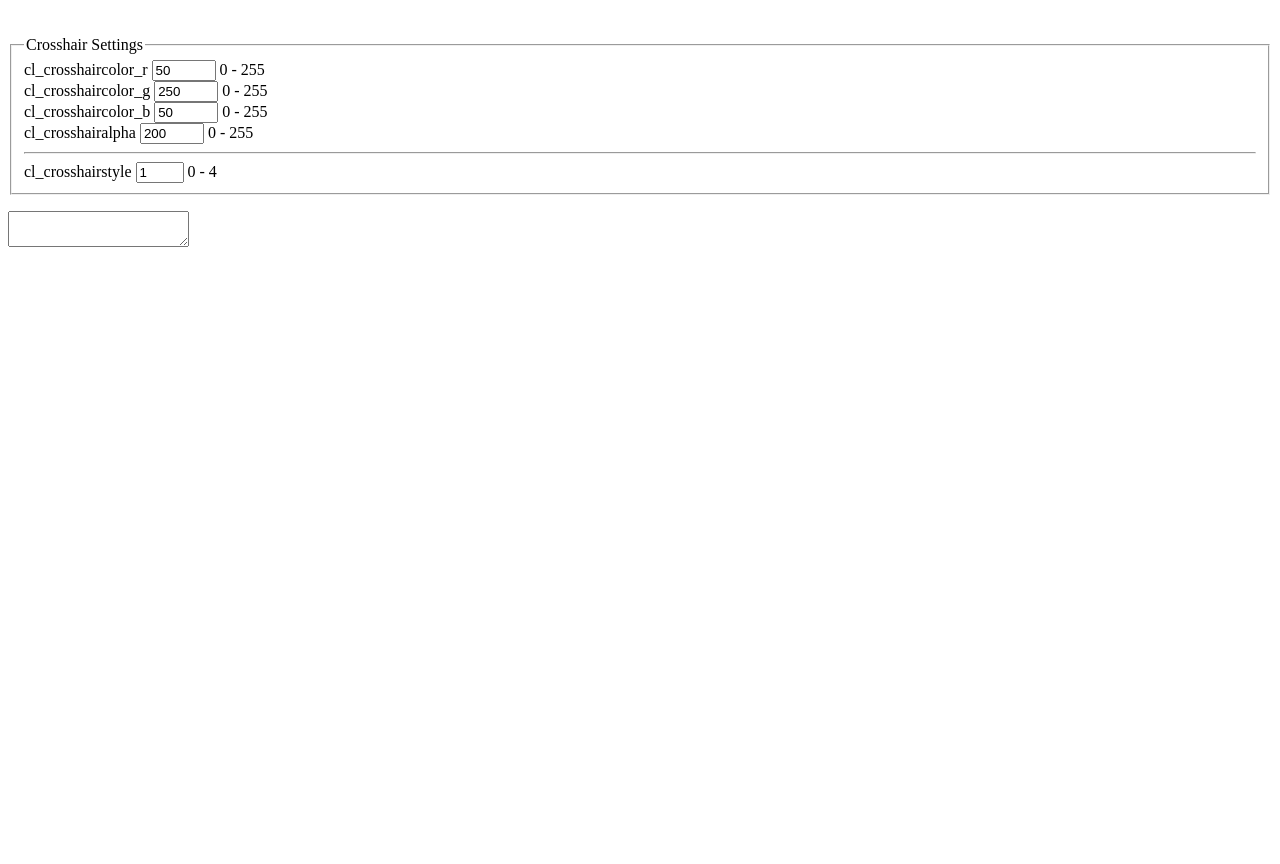
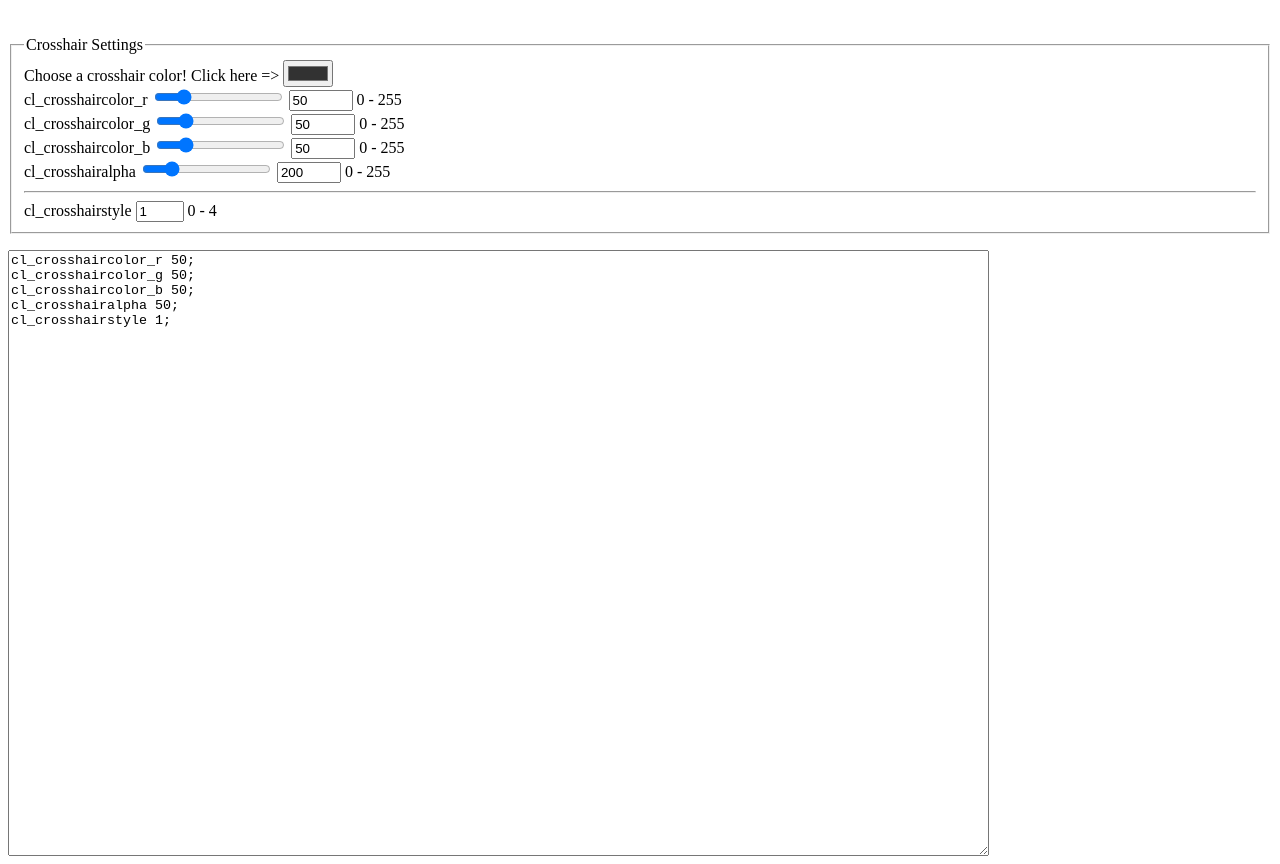
Before and after one commit to g3nj0/csgo_autoexec_creator, a plain HTML site: page index.html in a window 1280 px wide. Shown: the part 48-912 px from the top of the page. Before the commit the page ends 800 px from the top, so only its background shows below. Drawn offline with Linux system fonts and the light colour scheme.

Commit message:
colorpicker
added colorpicker
- updates the rgb values for xhair sliders and text boxes

```diff
--- a/index.html
+++ b/index.html
@@ -2,47 +2,95 @@
 <body>
     <h1>CS:GO autoexec creator</h1><br />
 
-    <form name="crosshair" method="post">
-        <fieldset>
+    <form id="crosshairform" method="post">
+        <fieldset id="crosshairfieldset">
             <legend>Crosshair Settings</legend>
-            cl_crosshaircolor_r <input type="number"
-                                       name="crosshaircolorr"
+            <label for="xhair_colorpicker">Choose a crosshair color! Click here =></label>
+            <input type="color"
+                   name="crosshair"
+                   id="xhair_colorpicker"
+                   value="#323232"/><br />
+
+            <label for="crosshaircolorr" >cl_crosshaircolor_r</label>
+                <input type="range"
+                       name="crosshair"
+                       id="crosshaircolorr_slider"
+                       value="50"
+                       min="0"
+                       max="255"
+                       oninput="this.form.crosshaircolorr.value=this.value"/>
+                <input type="number"
+                       name="crosshair"
                        id="crosshaircolorr"
                        value="50"
                        min="0"
                        max="255"
-                                       maxlength="3" /> 0 - 255 <br />
-            cl_crosshaircolor_g <input type="number"
-                                       name="crosshaircolorg"
-                                       id="crosshaircolorg"
-                                       value="250"
+                       maxlength="3"
+                       oninput="this.form.crosshaircolorr_slider.value=this.value"/> 0 - 255 <br />
+
+            <label for="crosshaircolorg">cl_crosshaircolor_g</label>
+                <input type="range"
+                       name="crosshair"
+                       id="crosshaircolorg_slider"
+                       value="50"
                        min="0"
                        max="255"
-                                       maxlength="3" /> 0 - 255 <br />
-            cl_crosshaircolor_b <input type="number"
-                                       name="crosshaircolorb"
+                       oninput="this.form.crosshaircolorg.value=this.value" />
+                <input type="number"
+                       name="crosshair"
+                       id="crosshaircolorg"
+                       value="50"
+                       min="0"
+                       max="255"
+                       maxlength="3"
+                       oninput="this.form.crosshaircolorg_slider.value=this.value"/> 0 - 255 <br />
+
+            <label for="crosshaircolorb">cl_crosshaircolor_b</label>
+                <input type="range"
+                       name="crosshair"
+                       id="crosshaircolorb_slider"
+                       value="50"
+                       min="0"
+                       max="255"
+                       oninput="this.form.crosshaircolorb.value=this.value" />
+                <input type="number"
+                       name="crosshair"
                        id="crosshaircolorb"
                        value="50"
                        min="0"
                        max="255"
-                                       maxlength="3"  /> 0 - 255 <br />
-            cl_crosshairalpha   <input type="number"
-                                       name="crosshairalpha"
+                       maxlength="3"
+                       oninput="this.form.crosshaircolorb_slider.value=this.value" /> 0 - 255 <br />
+
+            <label for="crosshairalpha">cl_crosshairalpha</label>
+                <input type="range"
+                       name="crosshair"
+                       id="crosshairalpha_slider"
+                       value="50"
+                       min="0"
+                       max="255"
+                       oninput="this.form.crosshairalpha.value=this.value" />
+                <input type="number"
+                       name="crosshair"
                        id="crosshairalpha"
                        value="200"
                        min="0"
                        max="255"
-                                       maxlength="3" /> 0 - 255 <br />
+                       maxlength="3"
+                       oninput="this.form.crosshairalpha_slider.value=this.value" /> 0 - 255 <br />
             <hr />
-            cl_crosshairstyle   <input type="number"
-                                       name="crosshairstyle"
+            <label for="crosshairstyle">cl_crosshairstyle</label>
+                <input type="number"
+                       name="crosshair"
+                       id="crosshairstyle"
                        value="1"
                        min="0"
                        max="4"
                        maxlength="1" /> 0 - 4 <br />
+
         </fieldset>
     </form>
-    <textarea name="cfgtextarea"></textarea>
+    <textarea name="cfgtextarea" id="cfgtextarea" rows="40" cols="120"></textarea>
 
     <script src="jquery-2.1.1.js"></script>
     <script src="jquerynumeric.js"></script>
--- a/printcfg.js
+++ b/printcfg.js
@@ -3,17 +3,30 @@
 //    Created: 5/16/2014
 //=================================================================
 var printEvent;
-var updateDelay = 1000; // delay for which to update cfg text in milliseconds
+var updateDelay = 500; // delay for which to update cfg text in milliseconds
 
 test = function () {
     alert("meow");
 }
 
+writeCfgFile = function () {
+    var cfgTextArea = $("#cfgtextarea");
+    cfgTextArea.val(""); // clear text area
+
+    //var crosshairInputs = document.getElementsByName("crosshair");
+    $('label[for*=crosshair]').each(function (index) {
+        cfgTextArea.val(cfgTextArea.val() + $(this).text() + " " + $(this).next().val() + ";\r");
+    });
+    //cfgTextArea.val(cfgTextArea.val() + $('input[type=color]').val());
+}
+
+$(document).ready(writeCfgFile);
+
 // All inputs of type number will wait updateDelay milliseconds after changes are halted to update cfg text
 $(document).ready(function(){
     $('input[type=number]').change(function () {
         window.clearTimeout(printEvent);
-        printEvent = window.setTimeout(test, updateDelay);
+        printEvent = window.setTimeout(writeCfgFile, updateDelay);
     })
 });
 
@@ -21,6 +34,33 @@ $(document).ready(function(){
 $(document).ready(function () {
     $('input[type=number]').keypress(function () {
         window.clearTimeout(printEvent);
-        printEvent = window.setTimeout(test, updateDelay);
+        printEvent = window.setTimeout(writeCfgFile, updateDelay);
     })
 });
+
+$(document).ready(function () {
+    $('input[type=range]').change(function () {
+        window.clearTimeout(printEvent);
+        printEvent = window.setTimeout(writeCfgFile, updateDelay);
+    })
+});
+
+//Transfers the color picked for the crosshair to the in
+$(document).ready(function () {
+    var crosshairColorpicker = $('#xhair_colorpicker');
+    crosshairColorpicker.change(function () {
+        var crosshairHexColor = crosshairColorpicker.val(); //#aabbcc
+
+        var crosshairRed   = parseInt(crosshairHexColor.charAt(1) + crosshairHexColor.charAt(2), 16);
+        var crosshairGreen = parseInt(crosshairHexColor.charAt(3) + crosshairHexColor.charAt(4), 16);
+        var crosshairBlue  = parseInt(crosshairHexColor.charAt(5) + crosshairHexColor.charAt(6), 16);
+
+        $('#crosshaircolorr').val(crosshairRed);
+        $('#crosshaircolorr_slider').val(crosshairRed);
+        $('#crosshaircolorg').val(crosshairGreen);
+        $('#crosshaircolorg_slider').val(crosshairGreen);
+        $('#crosshaircolorb').val(crosshairBlue);
+        $('#crosshaircolorb_slider').val(crosshairBlue);
+        window.setTimeout(writeCfgFile, updateDelay);
+    })
+});
```
Lines whose indentation alone changed are shown as unchanged.
